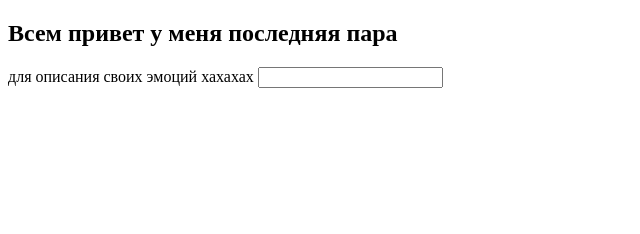
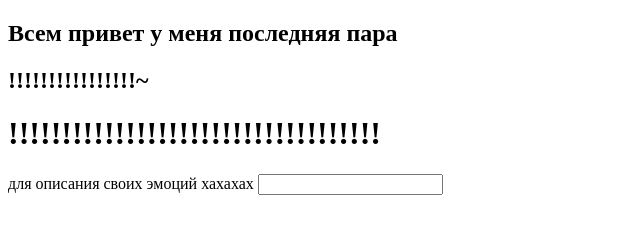
Before and after one commit to KseniyaGITHUB/Lab-8, a plain HTML site: page index.html in a window 1280 px wide. Shown: the whole page, without its empty margins (0-640 px from the left). Drawn offline with Linux system fonts and the light colour scheme.

Commit message:
changed index

```diff
--- a/index.html
+++ b/index.html
@@ -11,6 +11,8 @@
 <div class="wrapper">
 <header>
 <h2>Всем привет у меня последняя пара</h2>
+<h2>!!!!!!!!!!!!!!!!~</h2>
+<h1>!!!!!!!!!!!!!!!!!!!!!!!!!!!!!!!!!!!</h1>
 </header>
 <div class="container">
     <label for="text">для описания своих эмоций хахахах</label>
```
